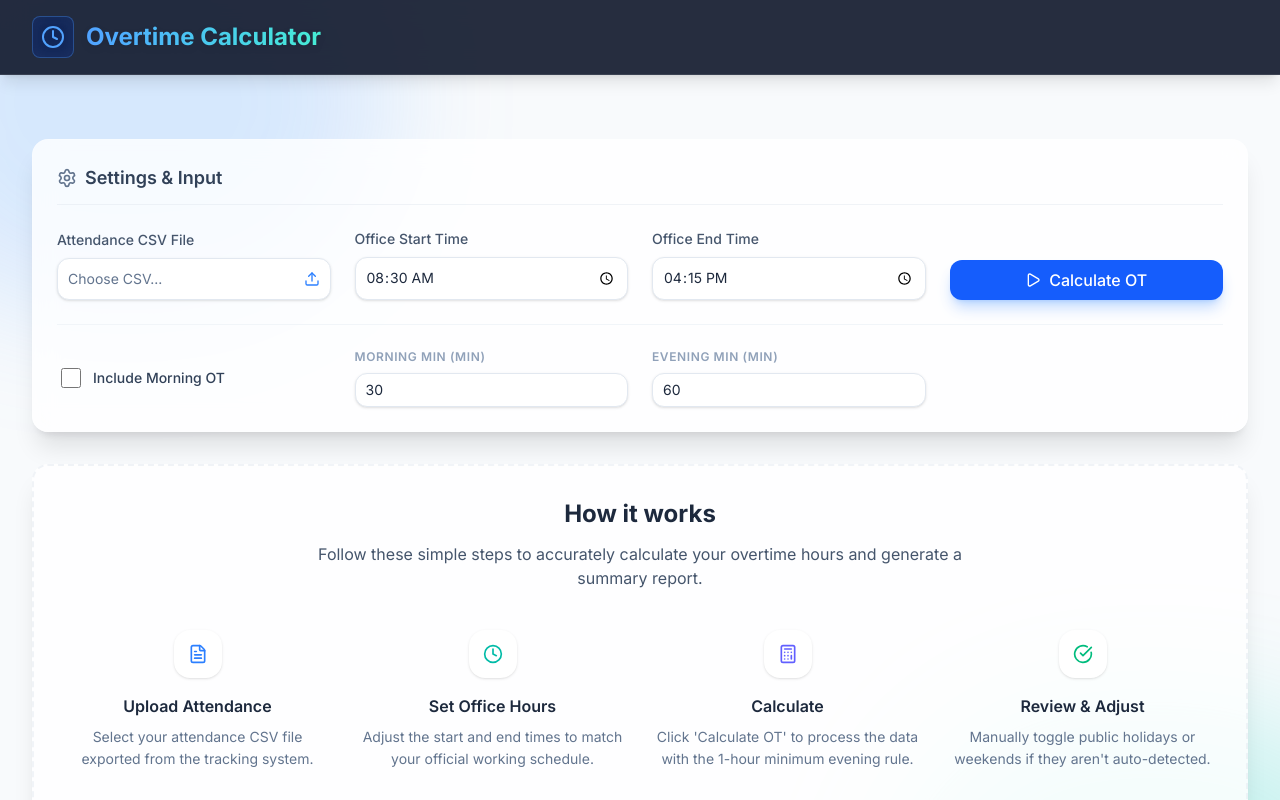
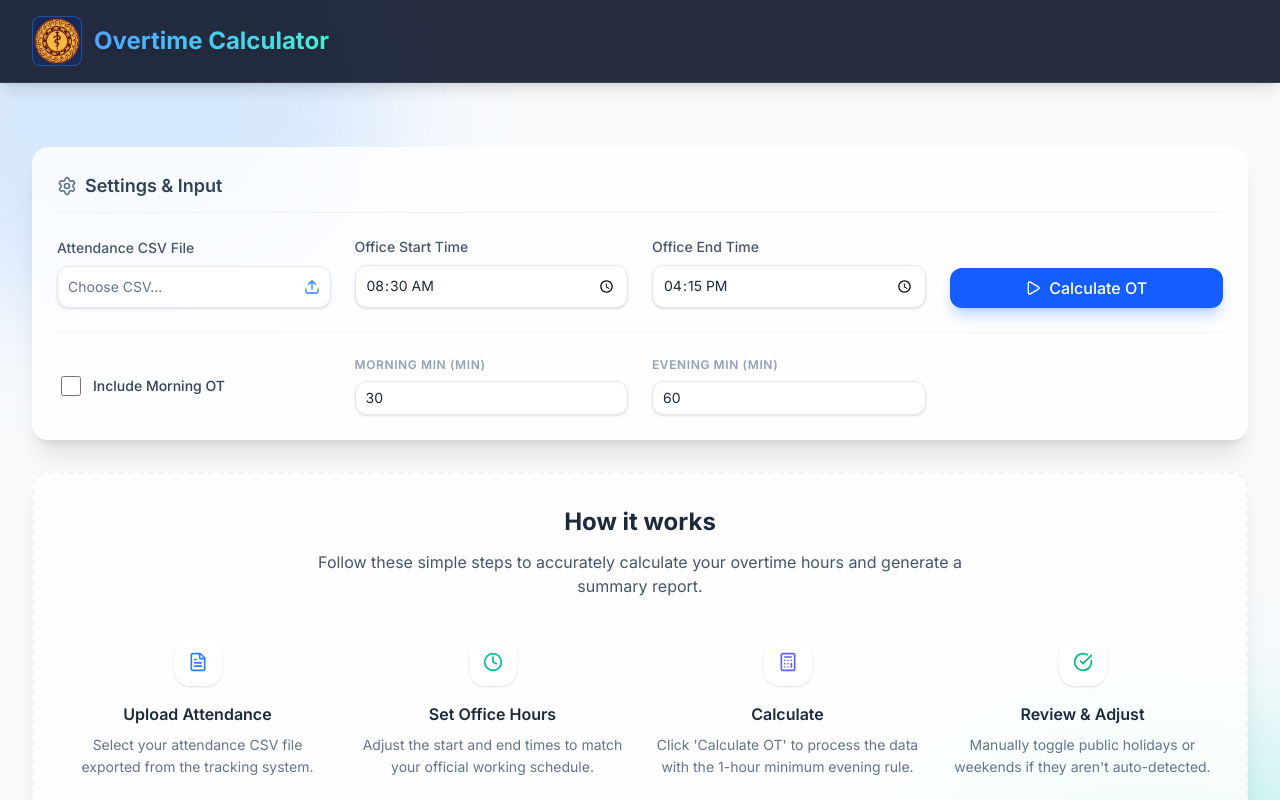
Before and after one commit to Dushan-456/OT-Calculator, a React (Vite) app: page / in a window 1280 px wide. Shown: the top 800 px of the page. Built offline with nearby package versions, Linux system fonts and the light colour scheme.

Commit message:
Update Header.jsx

```diff
--- a/src/components/Header.jsx
+++ b/src/components/Header.jsx
@@ -1,14 +1,16 @@
 // src/components/Header.jsx
 import React from 'react';
 import { Clock } from 'lucide-react';
+import logo from '../assets/logo without bg1.png';
+
 
 export default function Header() {
   return (
     <header className="glass-header sticky top-0 z-50">
       <div className="max-w-7xl mx-auto px-4 sm:px-6 lg:px-8 py-4">
         <div className="flex items-center gap-3">
-            <div className="p-2 bg-blue-600/20 rounded-lg backdrop-blur-sm shadow-inner border border-blue-400/30">
-              <Clock className="w-6 h-6 text-blue-400" />
+            <div className=" bg-blue-600/20 rounded-lg backdrop-blur-sm shadow-inner border border-blue-400/30">
+              <img src={logo} alt="OT Logo" className="w-12 h-12 text-blue-400" />
             </div>
             <h1 className="text-2xl font-bold bg-clip-text text-transparent bg-gradient-to-r from-blue-400 to-teal-300 drop-shadow-md">
               Overtime Calculator
```
